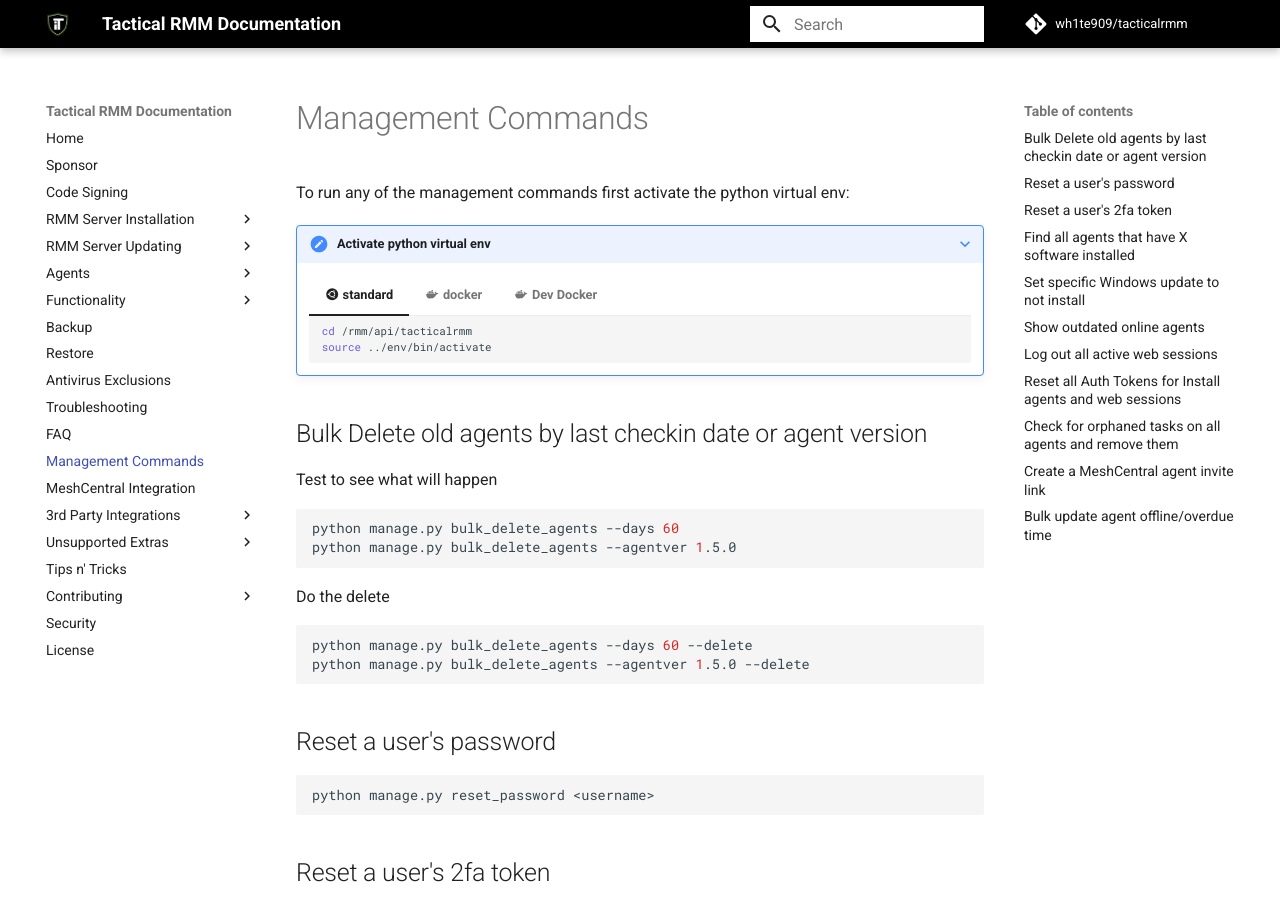
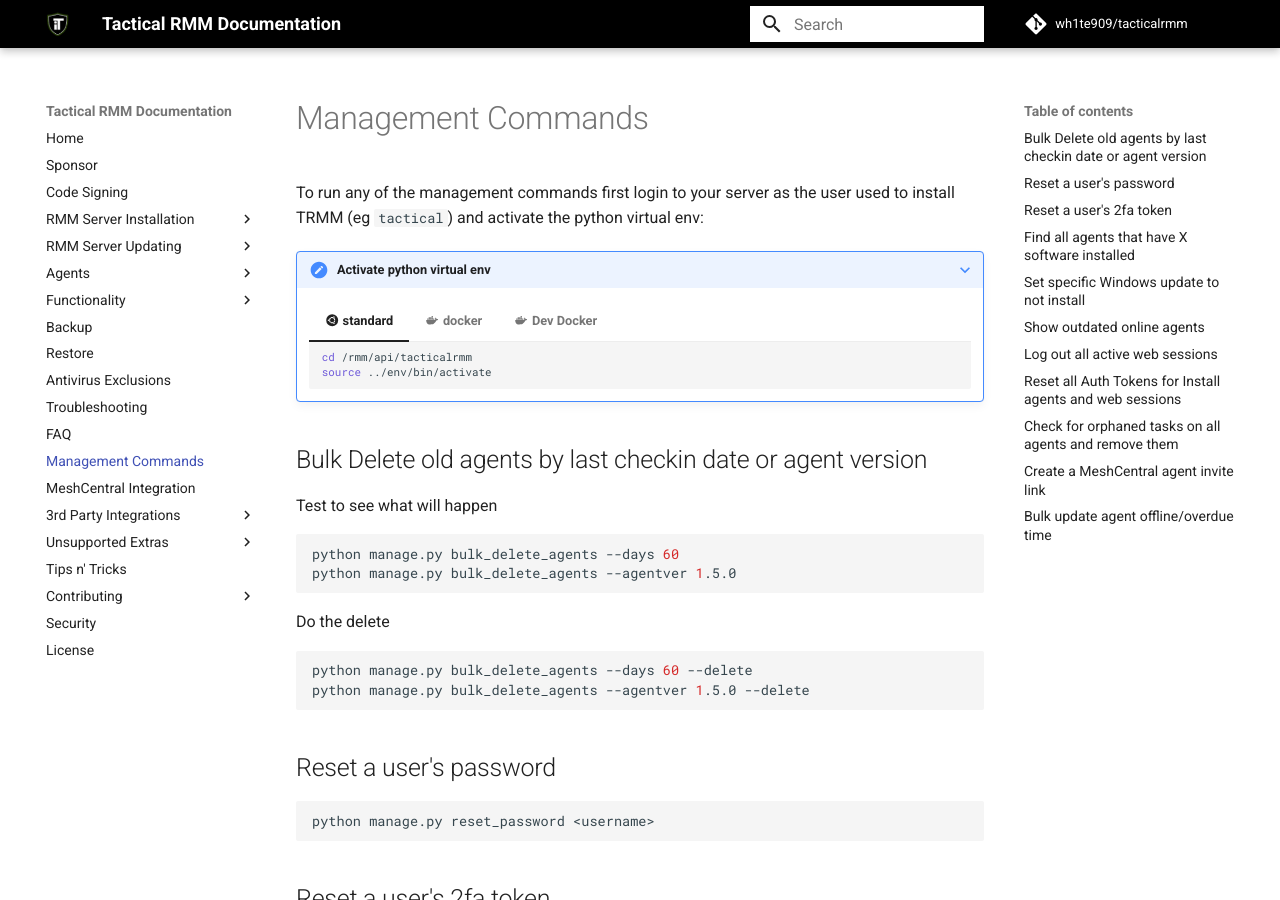
Before and after one commit to amidaware/trmm-docs, an MkDocs documentation site: the page built from docs/management_cmds.md, in a window 1280 px wide and 900 px high. Built offline with MkDocs 1.6.1 and Material for MkDocs 9.7.7, drawn with Linux system fonts in a browser that asks for light colours; comment, search, counter and statistics services are not loaded.

Commit message:
specifying user for mgmt commands

```diff
--- a/docs/management_cmds.md
+++ b/docs/management_cmds.md
@@ -1,6 +1,6 @@
 # Management Commands
 
-To run any of the management commands first activate the python virtual env:
+To run any of the management commands first login to your server as the user used to install TRMM (eg `tactical`) and activate the python virtual env:
 
 ???+ note "Activate python virtual env"
 
```
